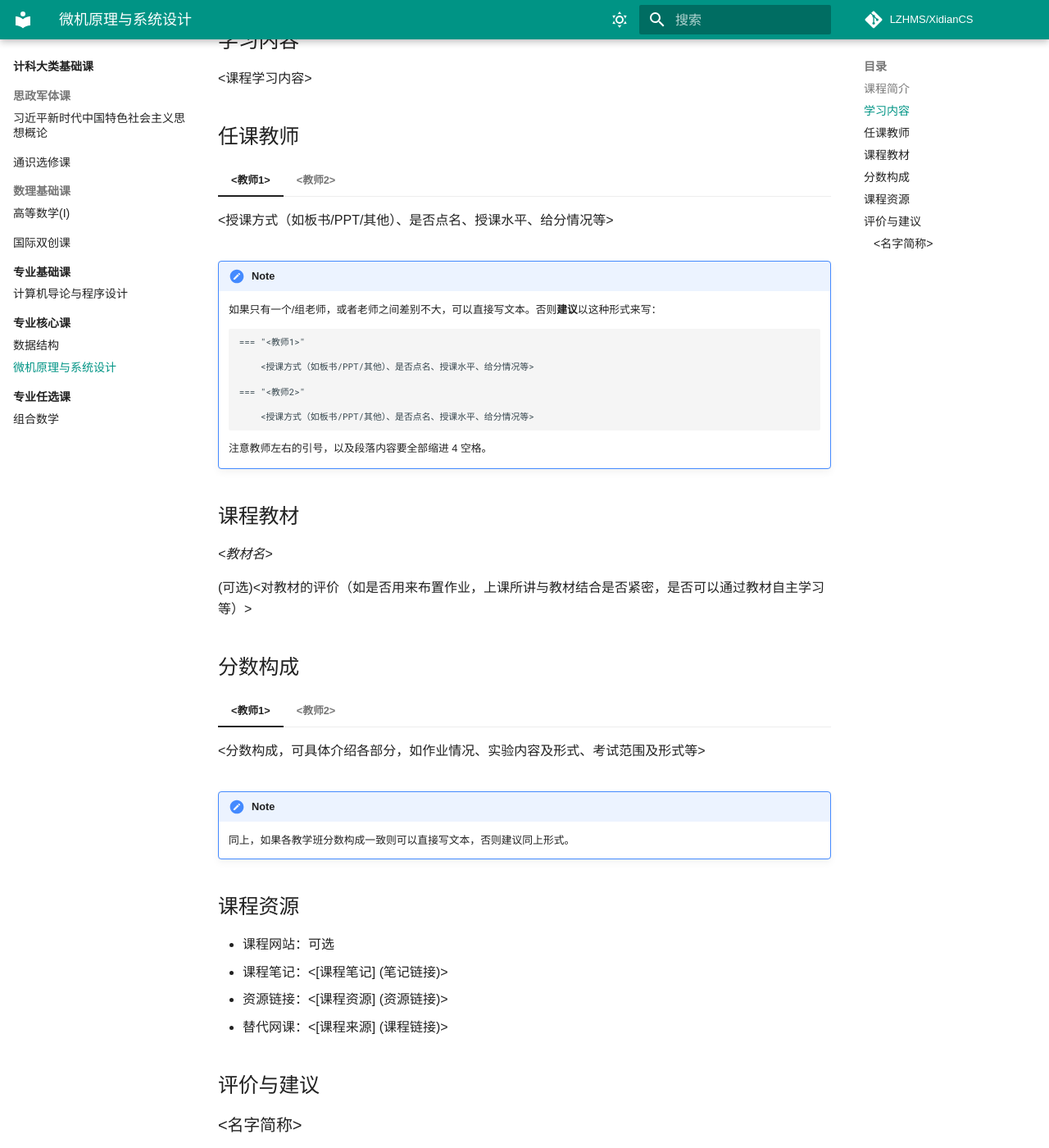
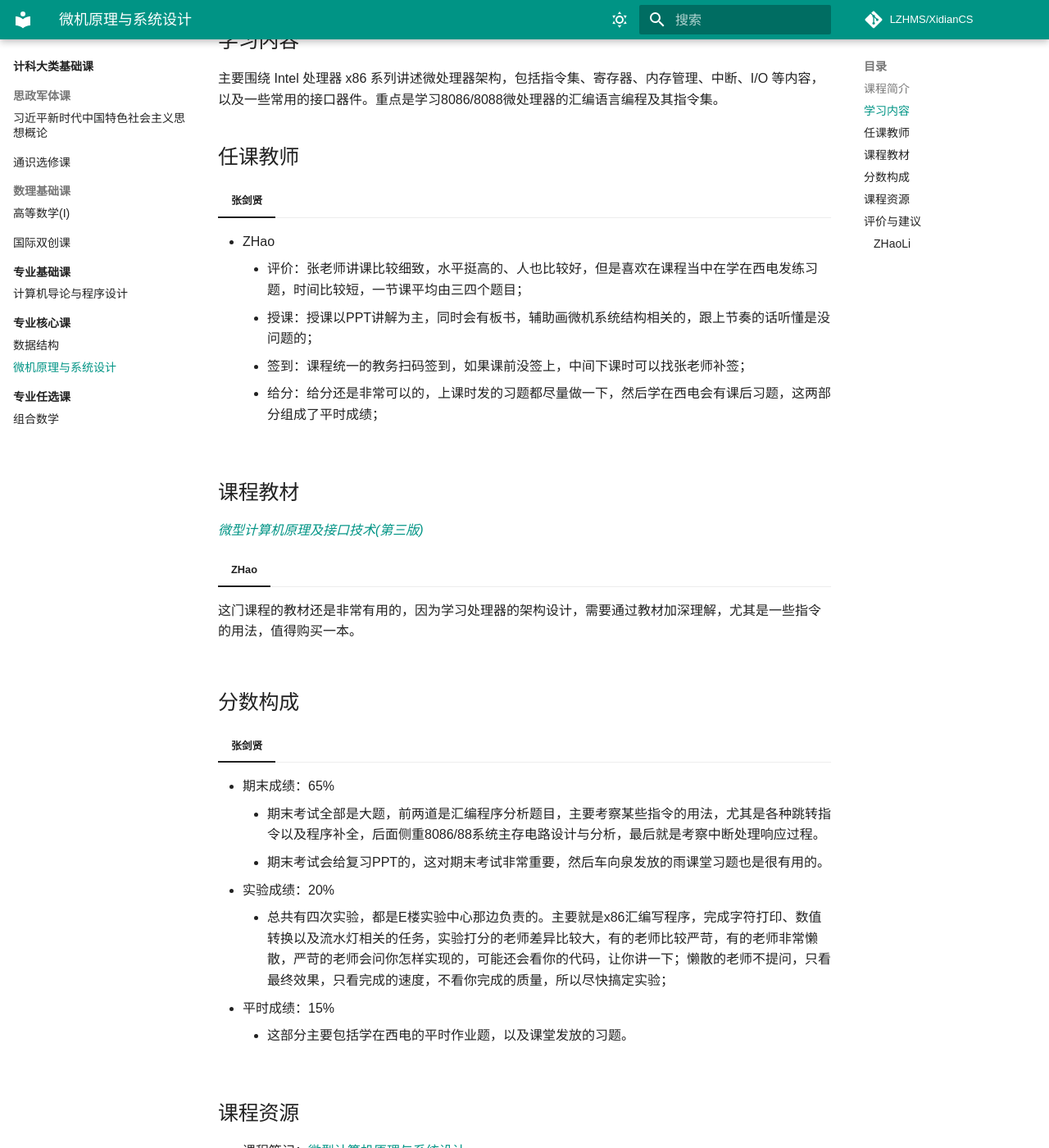
Before and after one commit to LZHMS/XidianCS, an MkDocs documentation site: the page built from docs/CSBasic/ProfCore/MicroComputer.md, in a window 1280 px wide and 1400 px high, scrolled down 480 px. Shown: the whole window at 82% size. Built offline with MkDocs 1.6.1 and Material for MkDocs 9.7.7, drawn with Linux system fonts in a browser that asks for light colours; emoji names are drawn with the system emoji font; comment, search, counter and statistics services are not loaded; a style sheet for code colours, icons or effects is not loaded; some of the changed text lies outside the part shown.

Commit message:
update MicroComputer

````diff
--- a/docs/CSBasic/ProfCore/MicroComputer.md
+++ b/docs/CSBasic/ProfCore/MicroComputer.md
@@ -12,59 +13,41 @@ comments: true
 + 课程大作业：:negative_squared_cross_mark:
 
 ## 学习内容
-<课程学习内容>
+主要围绕 Intel 处理器 x86 系列讲述微处理器架构，包括指令集、寄存器、内存管理、中断、I/O 等内容，以及一些常用的接口器件。重点是学习8086/8088微处理器的汇编语言编程及其指令集。
 
 ## 任课教师
 
-=== "<教师1>"
-
-    <授课方式（如板书/PPT/其他）、是否点名、授课水平、给分情况等>
-
-=== "<教师2>"
-
-    <授课方式（如板书/PPT/其他）、是否点名、授课水平、给分情况等>
-
-!!! note
-    如果只有一个/组老师，或者老师之间差别不大，可以直接写文本。否则**建议**以这种形式来写：
-    ```markdown
-    === "<教师1>"
-
-        <授课方式（如板书/PPT/其他）、是否点名、授课水平、给分情况等>
-
-    === "<教师2>"
-
-        <授课方式（如板书/PPT/其他）、是否点名、授课水平、给分情况等>
-    ```
-    注意教师左右的引号，以及段落内容要全部缩进 4 空格。
+=== "张剑贤"
+    + ZHao
+        + 评价：张老师讲课比较细致，水平挺高的、人也比较好，但是喜欢在课程当中在学在西电发练习题，时间比较短，一节课平均由三四个题目；
+        + 授课：授课以PPT讲解为主，同时会有板书，辅助画微机系统结构相关的，跟上节奏的话听懂是没问题的；
+        + 签到：课程统一的教务扫码签到，如果课前没签上，中间下课时可以找张老师补签；
+        + 给分：给分还是非常可以的，上课时发的习题都尽量做一下，然后学在西电会有课后习题，这两部分组成了平时成绩；
 
 ## 课程教材
 
-*<教材名>*
+[*微型计算机原理及接口技术(第三版)*](https://www.xduph.com/Pages/BookDetail.aspx?doi=09a5a856-0f2e-4260-b9c4-17b78c1e7701)
 
-(可选)<对教材的评价（如是否用来布置作业，上课所讲与教材结合是否紧密，是否可以通过教材自主学习等）>
+=== "ZHao"
+
+    这门课程的教材还是非常有用的，因为学习处理器的架构设计，需要通过教材加深理解，尤其是一些指令的用法，值得购买一本。
 
 ## 分数构成
 
-=== "<教师1>"
-
-    <分数构成，可具体介绍各部分，如作业情况、实验内容及形式、考试范围及形式等>
-
-=== "<教师2>"
-
-    <分数构成，可具体介绍各部分，如作业情况、实验内容及形式、考试范围及形式等>
-
-!!! note
-    同上，如果各教学班分数构成一致则可以直接写文本，否则建议同上形式。
+=== "张剑贤"
+    + 期末成绩：65%
+        + 期末考试全部是大题，前两道是汇编程序分析题目，主要考察某些指令的用法，尤其是各种跳转指令以及程序补全，后面侧重8086/88系统主存电路设计与分析，最后就是考察中断处理响应过程。
+        + 期末考试会给复习PPT的，这对期末考试非常重要，然后车向泉发放的雨课堂习题也是很有用的。
+    + 实验成绩：20%
+        + 总共有四次实验，都是E楼实验中心那边负责的。主要就是x86汇编写程序，完成字符打印、数值转换以及流水灯相关的任务，实验打分的老师差异比较大，有的老师比较严苛，有的老师非常懒散，严苛的老师会问你怎样实现的，可能还会看你的代码，让你讲一下；懒散的老师不提问，只看最终效果，只看完成的速度，不看你完成的质量，所以尽快搞定实验；
+    + 平时成绩：15%
+        + 这部分主要包括学在西电的平时作业题，以及课堂发放的习题。
 
 ## 课程资源
-+ 课程网站：可选
-+ 课程笔记：<[课程笔记] (笔记链接)>
-+ 资源链接：<[课程资源] (资源链接)>
-+ 替代网课：<[课程来源] (课程链接)>
++ 课程笔记：[微型计算机原理与系统设计](https://zhihaoli.top/collaboration/Microcomputer/)
++ 资源链接：[微型计算机原理与系统设计资源](https://www.alipan.com/s/RxWMboVbNkp)
 
 ## 评价与建议
-### <名字简称>
-<评价与建议>
-
-!!! note
-    可以参考其他已经基本完成的页面的 markdown 源码
+### ZHaoLi
++ 课程评价：微机原理主要难点在于x86汇编以及存储器设计，还是非常有难度的，但是对于掌握微型处理器以及计算机结构而言，是非常有用的。
++ 个人建议：因为难度较大，这门课最终挂科率相对较高，平均分基本在68分，因此需要好好学以及多做些往年题目。
````
Also changed, not shown: other parts of docs/CSBasic/ProfCore/MicroComputer.md (+1 -0 lines).
